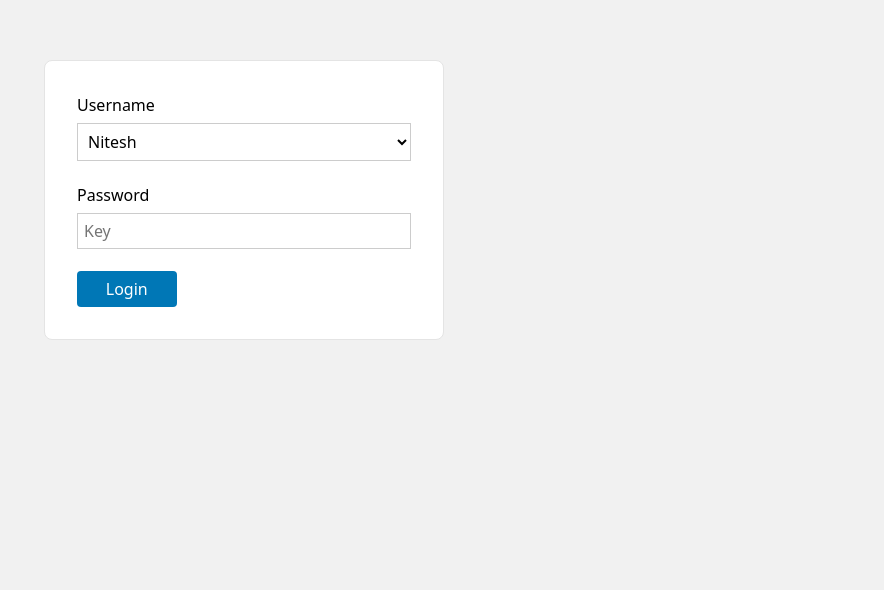
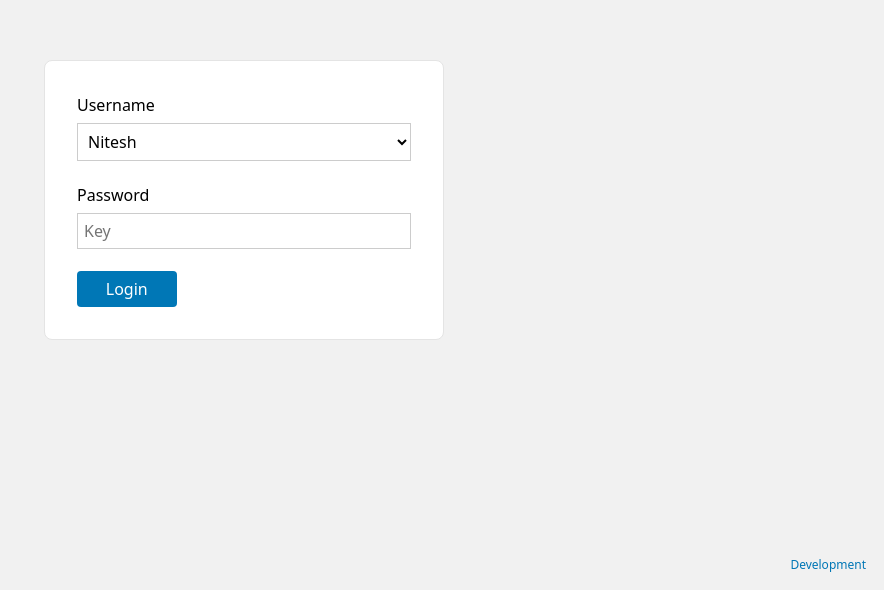
Before and after one commit to krabhi1/pvault, a Next.js app: page / in a window 1280 px wide. Shown: the part 210-800 px from the top of the page, without its empty margins (396-1280 px from the left). Built offline with nearby package versions, Linux system fonts and the light colour scheme.

Commit message:
added dev stamp

```diff
--- /dev/null
+++ b/app/components/Dev.tsx
@@ -0,0 +1,4 @@
+import "../styles/dev.css"
+export default function DevStamp() {
+  return <span className="dev">Development</span>;
+}
--- a/app/page.tsx
+++ b/app/page.tsx
@@ -1,13 +1,10 @@
 "use client";
-import Image from "next/image";
 import { Dispatch, SetStateAction, useEffect, useState } from "react";
 import { getFile, updateFile, verifyLogin } from "./api-utils";
-import { useImmer } from "use-immer";
 import { decode, encode } from "./crypt";
 import { LoadingBox } from "./components/Loading";
 import Header from "./components/Header";
 import "@/app/styles/editor.css";
-import { CredentialGroup } from "./store/appStore";
 import CredentialGroupView from "./components/CredentialGroup";
 // import CredentialCard, { CredentialGroup } from "./components/CredentialCard";
 
@@ -15,14 +12,16 @@ import { useCredentialStore } from "./store/appStore";
 import CredentialChild from "./components/CredentialChild";
 import toast, { Toaster } from "react-hot-toast";
 import {
-  CredentialRawGroupData,
-  toExportableJson,
-  toImportableJson,
+    CredentialRawGroupData,
+    toExportableJson,
+    toImportableJson,
 } from "./utils";
+import DevStamp from "./components/Dev";
 
 export default function Main() {
   return (
     <>
+      <DevStamp />
       <Home />
       <Toaster />
     </>
@@ -237,7 +236,7 @@ function Editor({
   function onLogout() {
     if (updateCount) {
       const isOk = confirm(
-        "Your changes are not saved. Do you want to logout?"
+        "Your changes are not saved. Do you want to logout?",
       );
       if (!isOk) return;
     }
--- /dev/null
+++ b/app/styles/dev.css
@@ -0,0 +1,8 @@
+.dev{
+    position: fixed;
+    bottom: 12px;
+    right: 12px;
+    padding: 4px 6px;
+    font-size: 12px;
+    color: var(--primary);
+}
```
Also changed, not shown: 1 other file (tests, documents, lock files or other folders).
